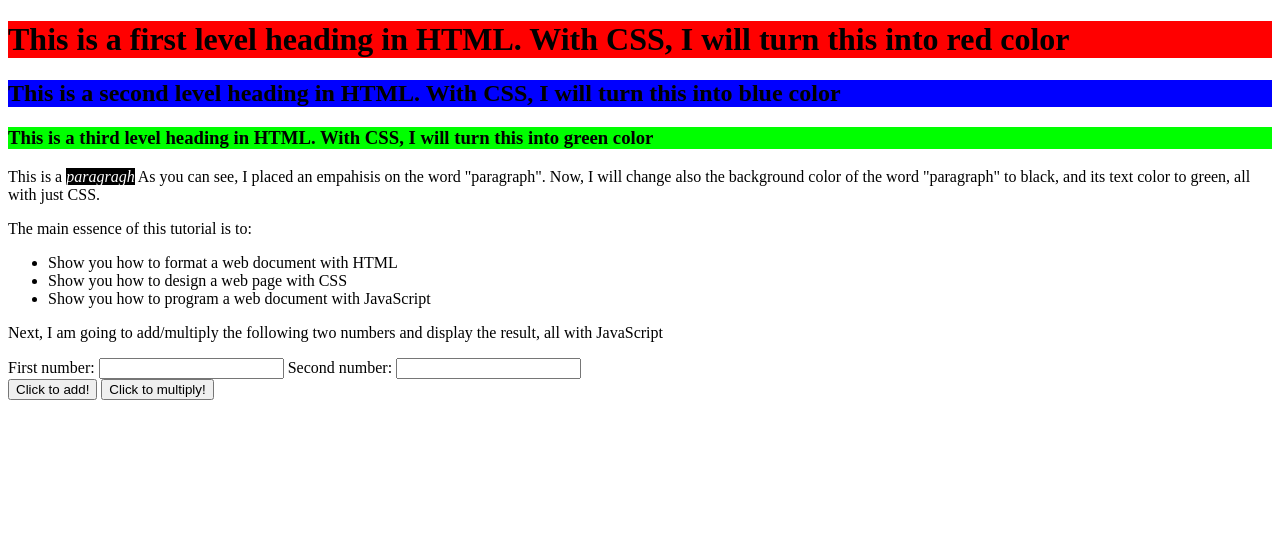
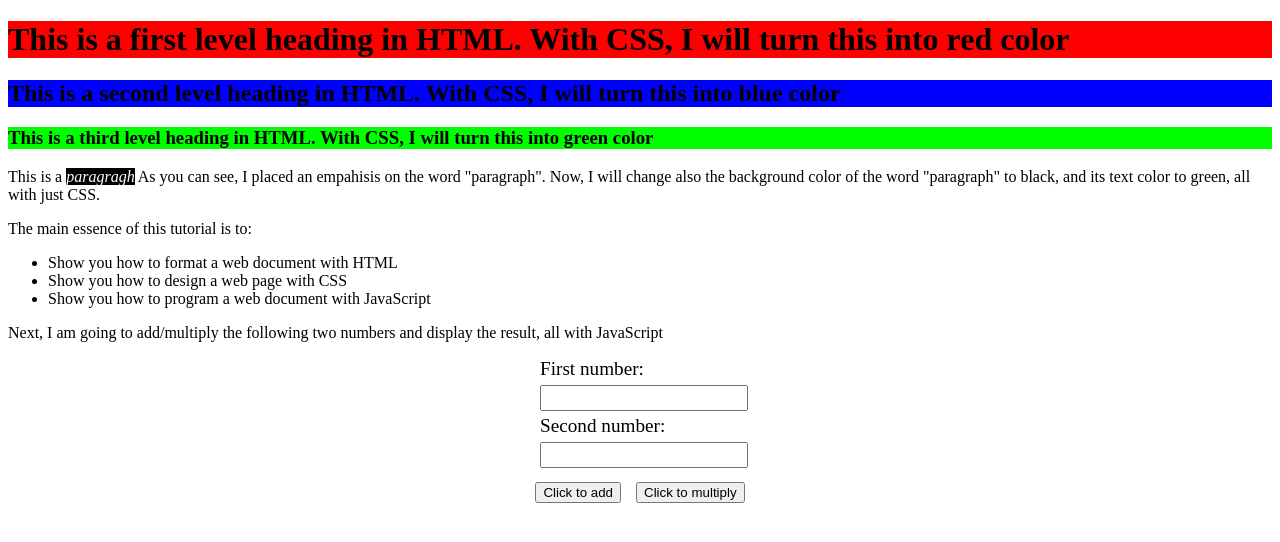
Before and after one commit to Mattseph/it183-exer1, a plain HTML site: page index.html in a window 1280 px wide. Drawn offline with Linux system fonts and the light colour scheme.

Commit message:
Add: Styles

```diff
--- a/index.html
+++ b/index.html
@@ -21,15 +21,35 @@
     </ul>
 
   <p>Next, I am going to add/multiply the following two numbers and display the result, all with JavaScript</p>
-  <label>First number:</label>
-  <input type="text" id="num1">
-  <label>Second number:</label>
-  <input type="text" id="num2">
-  <p style="display: none;" id="res1">Therefore, the sum of the two of those numbers is: <span id= "sum">(placeholder for the answer)</span></p>
-  <p style="display: none;" id="res2">Therefore, the product of the two of those numbers is: <span id= "product">(placeholder for the answer)</span></p>
-  <br>
-  <button type="submit" id="sumButton" onclick="displaySum();">Click to add!</button>
-  <button type="submit" id="productButton" onclick="displayProduct();">Click to multiply!</button>
+
+  <div class="container">
+    <div class="form-group">
+      <label>First number:</label>
+      <div class="form-input">
+        <input type="text" id="num1">
+      </div>
+    </div>
+
+    <div class="form-group">
+      <label>Second number:</label>
+      <div class="form-input">
+        <input type="text" id="num2">
+      </div>
+    </div>
+
+    <div>
+      <p style="display: none;" id="res1">Therefore, the sum of the two of those numbers is: <b><span id="sum"></span></b></p>
+      <p style="display: none;" id="res2">Therefore, the product of the two of those numbers is: <b><span id= "product"></span></b></p>
+    </div>
+
+
+    <div class="form-button">
+      <button type="submit" id="sumButton" onclick="displaySum();">Click to add</button>
+      <button type="submit" id="productButton" onclick="displayProduct();">Click to multiply</button>
+    </div>
+
+  </div>
+
 
   <script src="./script/app.js"></script>
 </body>
--- a/script/app.js
+++ b/script/app.js
@@ -5,7 +5,8 @@ function displaySum() {
   let total = firstNum + secondNum;
   let sum = document.getElementById("sum");
   document.getElementById("res1").style.display = "block";
-  sum.innerHTML = ` ${firstNum} + ${secondNum}, equals to ${total}`;
+  document.getElementById("res2").style.display = "none";
+  sum.innerHTML = ` ${firstNum} + ${secondNum} = ${total}`;
 }
 
 function displayProduct() {
@@ -14,6 +15,7 @@ function displayProduct() {
 
   let total = firstNum * secondNum;
   let product = document.getElementById("product");
+  document.getElementById("res1").style.display = "none";
   document.getElementById("res2").style.display = "block";
-  product.innerHTML = ` ${firstNum} x ${secondNum}, equals to ${total}`;
+  product.innerHTML = ` ${firstNum} x ${secondNum} = ${total}`;
 }
--- a/styles/styles.css
+++ b/styles/styles.css
@@ -14,3 +14,33 @@ em {
   background-color: #000000;
   color: #ffffff;
 }
+
+.container {
+  display: flex;
+  flex-direction: column;
+  justify-content: center;
+  align-items: center;
+  gap: 10px;
+  font-size: 1.2rem;
+}
+
+.form-group {
+  display: flex;
+  flex-direction: column;
+  gap: 5px;
+}
+
+.form-input {
+  height: 20px;
+  width: 200px;
+}
+
+input {
+  height: 100%;
+  width: 100%;
+}
+
+.form-button {
+  display: flex;
+  gap: 15px;
+}
```
